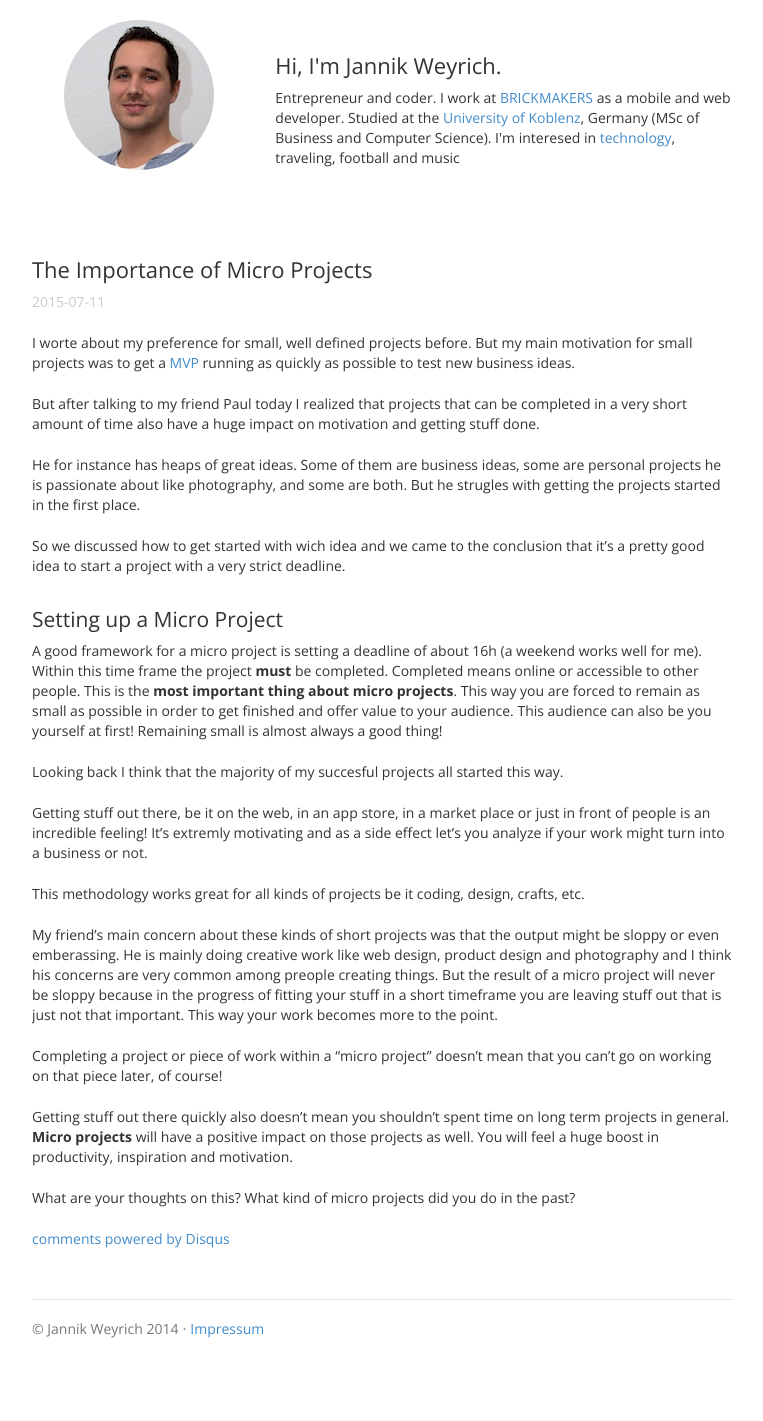
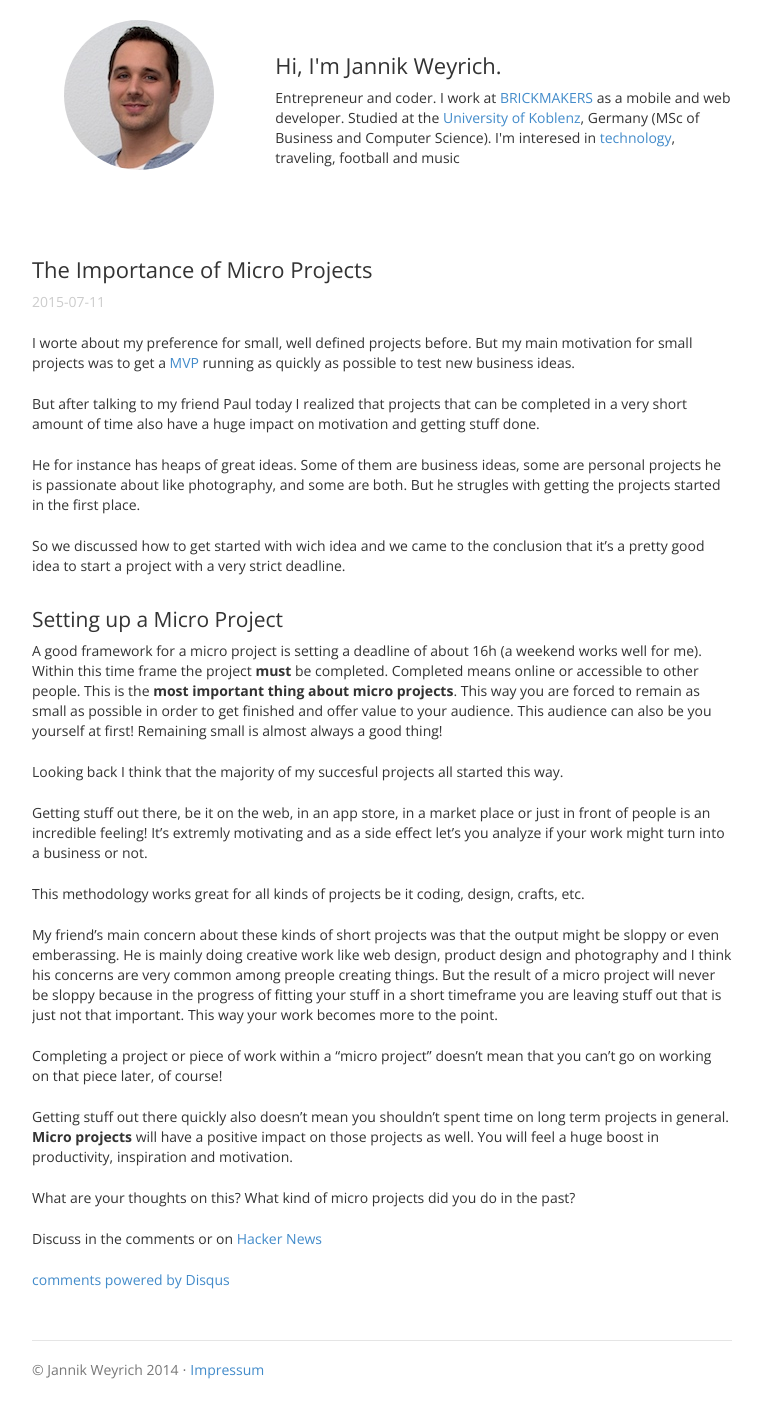
Before and after one commit to jnkwrych/jnkwrych.github.io, a Jekyll site: the page built from _posts/2015-07-11-the-importance-of-micro-projects.md, in a window 1280 px wide. Shown: the whole page, without its empty margins (258-1021 px from the left). Built offline with Jekyll 4.4.1, drawn with Linux system fonts in a browser that asks for light colours; Markdown is read by kramdown in place of the engine named in the settings; comment, search, counter and statistics services are not loaded; before the commit the page ends 1380 px from its top, so only the background shows below that.

Commit message:
Added hn link

```diff
--- a/_posts/2015-07-11-the-importance-of-micro-projects.md
+++ b/_posts/2015-07-11-the-importance-of-micro-projects.md
@@ -27,3 +27,5 @@
 Getting stuff out there quickly also doesn't mean you shouldn't spent time on long term projects in general. **Micro projects** will have a positive impact on those projects as well. You will feel a huge boost in productivity, inspiration and motivation.
 
 What are your thoughts on this? What kind of micro projects did you do in the past?
+
+Discuss in the comments or on [Hacker News](https://news.ycombinator.com/item?id=9870082)
```
